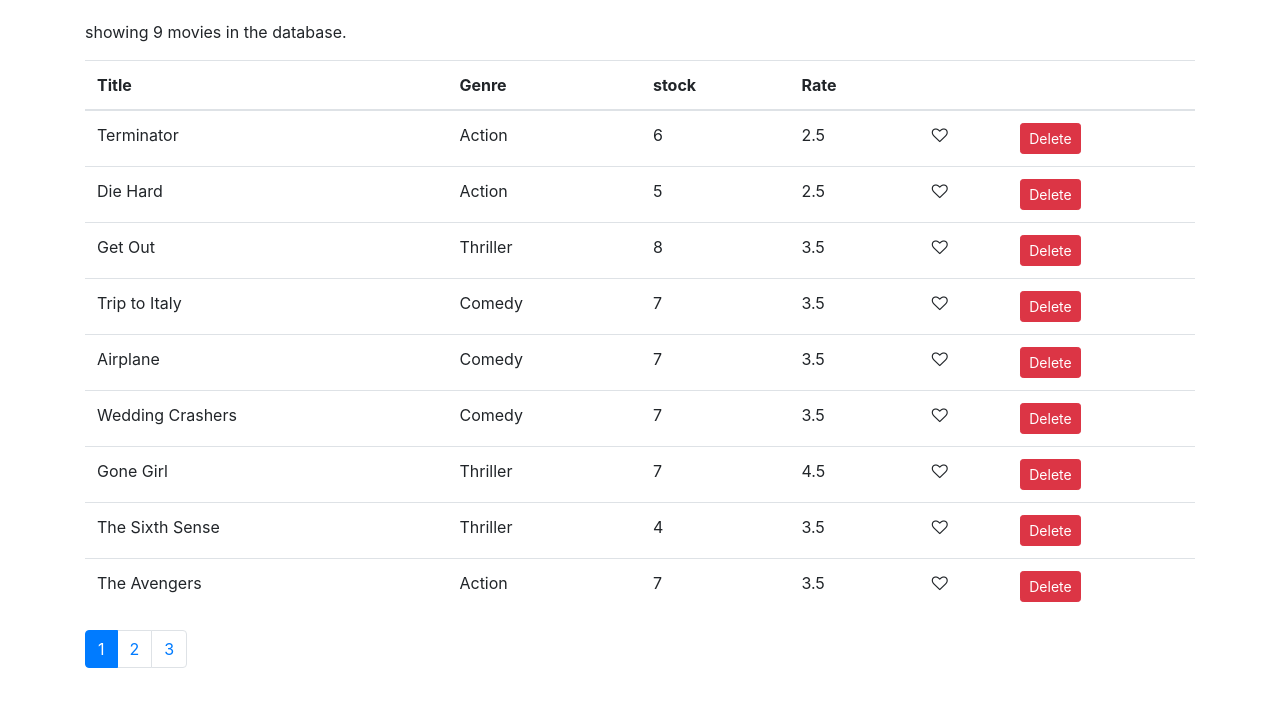
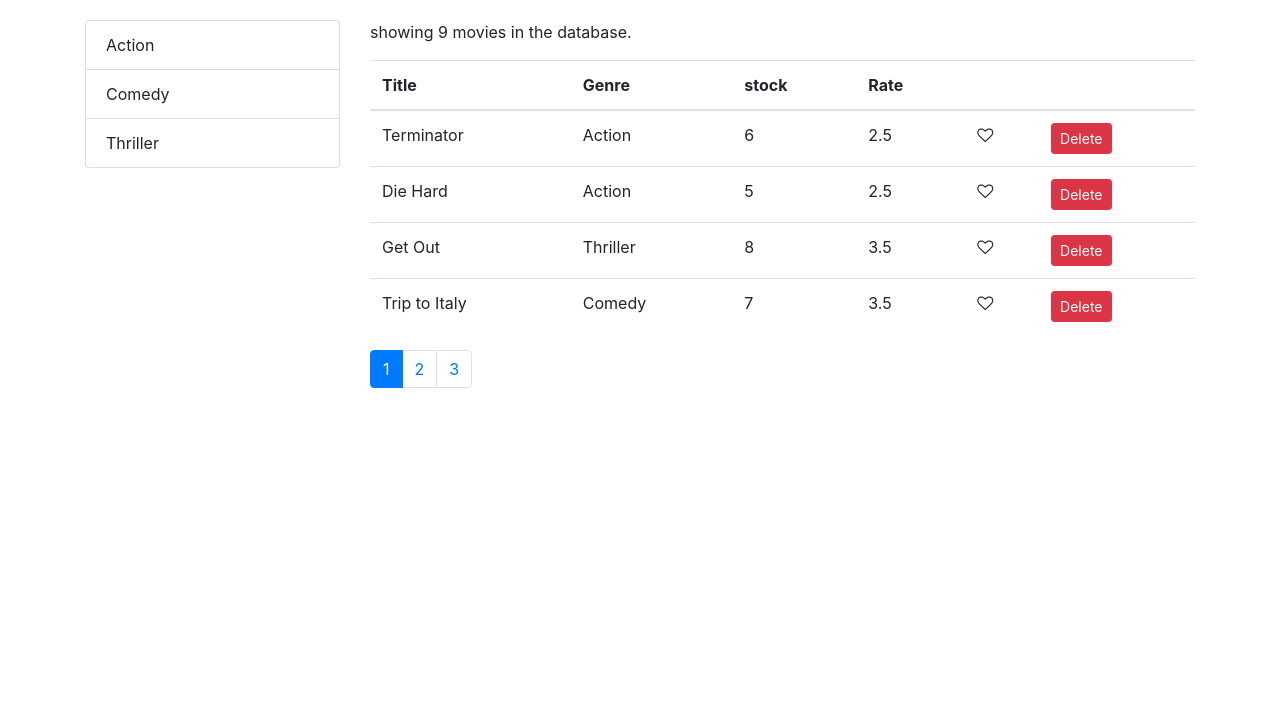
Before and after one commit to matlapuditej/movies, a React (Create React App) app: page / in a window 1280 px wide. Shown: the top 706 px of the page. Built offline with nearby package versions, Linux system fonts and the light colour scheme; the HTML template or start-up script is replaced by a standard one.

Commit message:
adding genres

```diff
--- a/package.json
+++ b/package.json
@@ -6,6 +6,7 @@
     "bootstrap": "^4.3.1",
     "font-awesome": "^4.7.0",
     "lodash": "^4.17.15",
+    "prop-types": "^15.6.2",
     "react": "^16.12.0",
     "react-dom": "^16.12.0",
     "react-scripts": "3.2.0"
--- /dev/null
+++ b/src/components/common/listGroup.jsx
@@ -0,0 +1,34 @@
+import React from "react";
+
+const ListGroup = props => {
+  const {
+    items,
+    textProperty,
+    valueProperty,
+    selectedItem,
+    onItemSelect
+  } = props;
+
+  return (
+    <ul className="list-group">
+      {items.map(item => (
+        <li
+          onClick={() => onItemSelect(item)}
+          key={item[valueProperty]}
+          className={
+            item === selectedItem ? "list-group-item active" : "list-group-item"
+          }
+        >
+          {item[textProperty]}
+        </li>
+      ))}
+    </ul>
+  );
+};
+
+ListGroup.defaultProps = {
+  textProperty: "name",
+  valueProperty: "_id"
+};
+
+export default ListGroup;
--- a/src/components/movies.jsx
+++ b/src/components/movies.jsx
@@ -1,13 +1,22 @@
 import React, { Component } from "react";
 import { getMovies } from "../services/fakeMovieService";
 import Like from "./common/like";
+import ListGroup from "./common/listGroup";
 import Pagination from "./common/pagination";
+import { paginate } from "../utils/paginate";
+import { getGenres } from "../services/fakeGenreService";
+
 class Movies extends Component {
   state = {
-    movies: getMovies(),
+    movies: [],
+    genres: [],
     currentPage: 1,
     pageSize: 4
   };
+
+  componentDidMount() {
+    this.setState({ movies: getMovies(), genres: getGenres() });
+  }
 
   handleDelete = movie => {
     const movies = this.state.movies.filter(m => m._id !== movie._id);
@@ -26,15 +35,38 @@ class Movies extends Component {
     this.setState({ currentPage: page });
   };
 
+  handleGenreSelect = genre => {
+    this.setState({ selectedGenre: genre });
+  };
+
   render() {
     const { length: count } = this.state.movies;
-    const { pageSize, currentPage } = this.state;
+    const {
+      pageSize,
+      currentPage,
+      selectedGenre,
+      movies: allMovies
+    } = this.state;
 
     if (count === 0) return <p>There are no movies in the database</p>;
 
+    const filtered = selectedGenre
+      ? allMovies.filter(m => m.genre._id === selectedGenre._id)
+      : allMovies;
+
+    const movies = paginate(filtered, currentPage, pageSize);
+
     return (
-      <div>
-        <p>showing {count} movies in the database.</p>
+      <div className="row">
+        <div className="col-3">
+          <ListGroup
+            items={this.state.genres}
+            selectedItem={this.state.selectedGenre}
+            onItemSelect={this.handleGenreSelect}
+          />
+        </div>
+        <div className="col">
+          <p>showing {filtered.length} movies in the database.</p>
           <table className="table">
             <thead>
               <tr>
@@ -47,7 +79,7 @@ class Movies extends Component {
               </tr>
             </thead>
             <tbody>
-            {this.state.movies.map(movie => (
+              {movies.map(movie => (
                 <tr key={movie._id}>
                   <td>{movie.title}</td>
                   <td>{movie.genre.name}</td>
@@ -72,11 +104,12 @@ class Movies extends Component {
             </tbody>
           </table>
           <Pagination
-          itemsCount={count}
+            itemsCount={filtered.length}
             pageSize={pageSize}
             onPageChange={this.handlePageChange}
             currentPage={currentPage}
           />
+        </div>
       </div>
     );
   }
--- /dev/null
+++ b/src/utils/paginate.js
@@ -0,0 +1,9 @@
+import _ from "lodash";
+
+export function paginate(items, pageNumber, pageSize) {
+  const startIndex = (pageNumber - 1) * pageSize;
+  return _(items)
+    .slice(startIndex)
+    .take(pageSize)
+    .value();
+}
```
Also changed, not shown: src/components/common/pagination.jsx (+8 -1 lines), 1 other file (tests, documents, lock files or other folders). Lines whose indentation alone changed are shown as unchanged.
